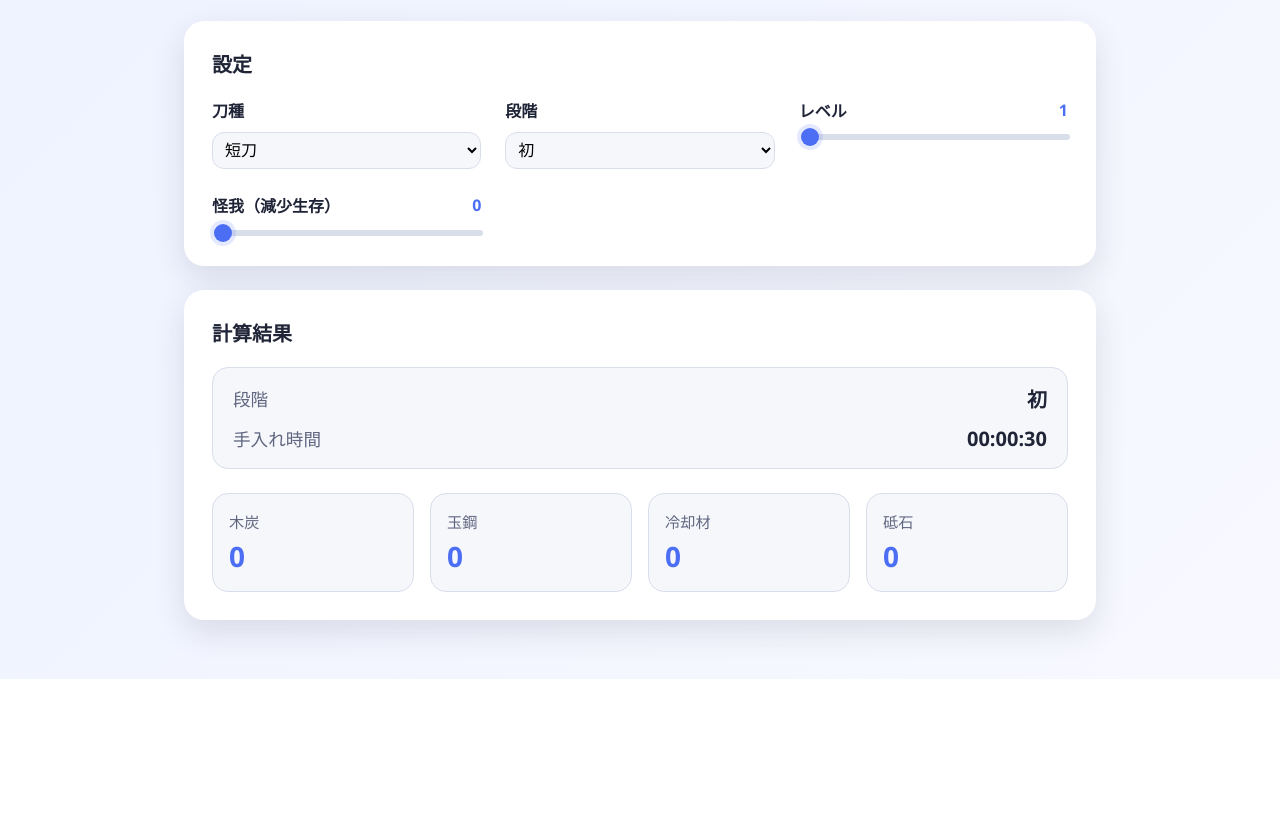
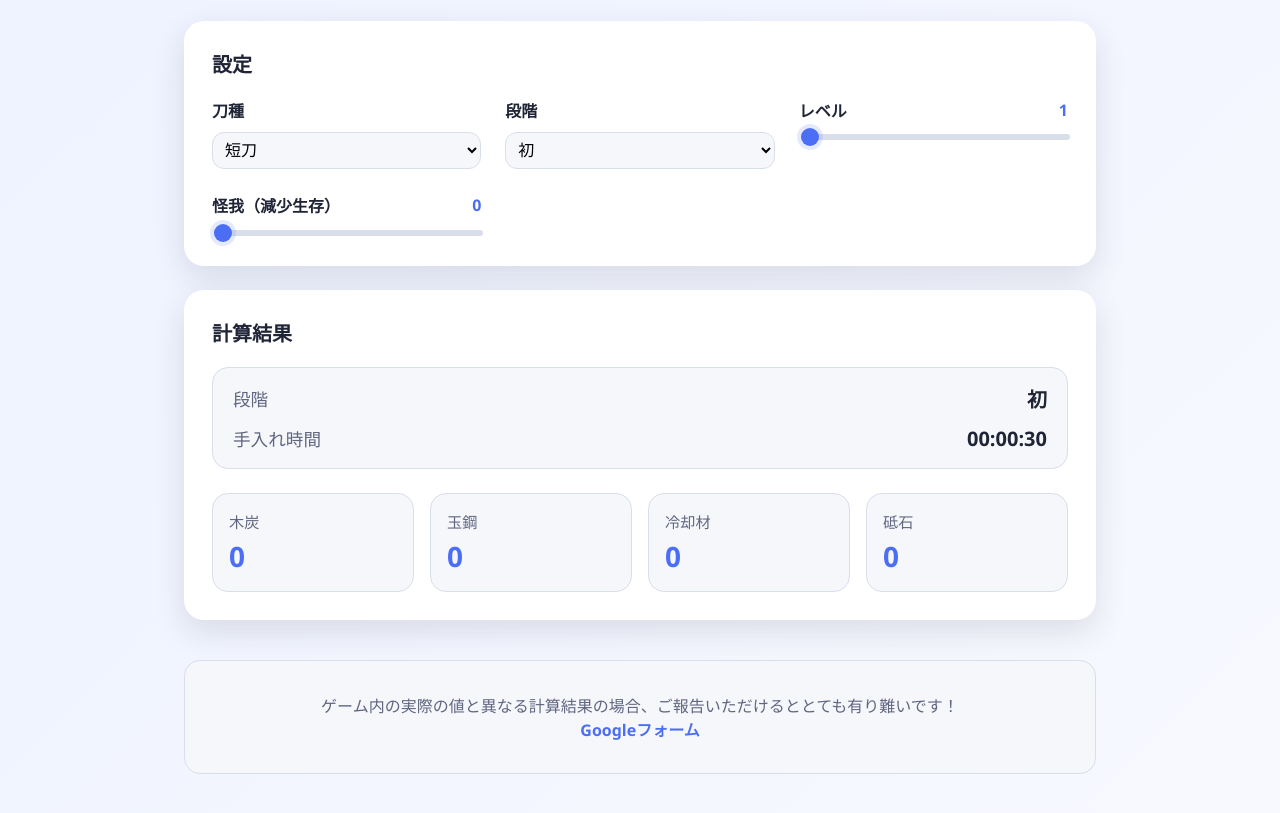
Before and after one commit to miu200521358/touken-repair-calc, a website: page index.html in a window 1280 px wide. Shown: the part 121-934 px from the top of the page. Before the commit the page ends 800 px from the top, so only its background shows below. Drawn offline with Linux system fonts and the light colour scheme.

Commit message:
報告フォーム追加

```diff
--- a/index.html
+++ b/index.html
@@ -98,6 +98,18 @@
           </div>
         </div>
       </section>
+
+      <footer class="app__footer">
+        <p>
+          ゲーム内の実際の値と異なる計算結果の場合、ご報告いただけるととても有り難いです！<br />
+          <a
+            href="https://forms.gle/Dcf19TSWDuAMQAaH6"
+            target="_blank"
+            rel="noreferrer"
+            >Googleフォーム</a
+          >
+        </p>
+      </footer>
     </main>
 
     <script type="module" src="./public/script.js"></script>
--- a/style.css
+++ b/style.css
@@ -176,6 +176,27 @@ body {
   gap: 1rem;
 }
 
+.app__footer {
+  margin-top: 1rem;
+  padding: 1rem 1.5rem;
+  border-radius: 1rem;
+  background-color: var(--surface-alt);
+  border: 1px solid var(--border);
+  text-align: center;
+  color: var(--text-secondary);
+}
+
+.app__footer a {
+  color: var(--accent);
+  font-weight: 600;
+  text-decoration: none;
+}
+
+.app__footer a:hover,
+.app__footer a:focus-visible {
+  text-decoration: underline;
+}
+
 .resource {
   border: 1px solid var(--border);
   border-radius: 1rem;
```
